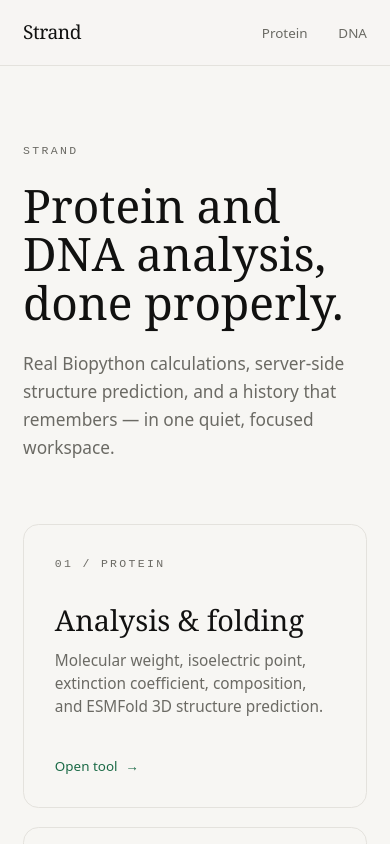
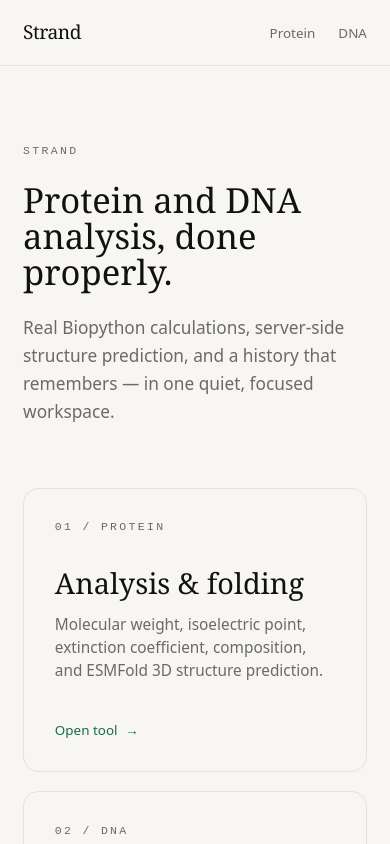
Before and after one commit to vipinsudhakar/Strand, a React (Vite) app in the folder frontend/: page / in a window 390 px wide. Shown: the top 844 px of the page. Built offline with nearby package versions, Linux system fonts and the light colour scheme; no server answers.

Commit message:
polish the motion, focus states and responsive type

```diff
--- a/frontend/src/App.tsx
+++ b/frontend/src/App.tsx
@@ -19,23 +19,29 @@ export default function App() {
     setSection("protein");
   };
 
+  // Sections remount on every switch (AnimatePresence key), so ProteinTool
+  // re-reads the seed each time it opens. Clear it on any *manual* navigation,
+  // or a past transfer would keep re-injecting its stale sequence forever.
+  const handleNavigate = (next: Section) => {
+    setProteinSeed("");
+    setSection(next);
+  };
+
   function renderSection() {
     switch (section) {
       case "protein":
-        // The section remounts on every switch (AnimatePresence key), so the
-        // seed is read fresh as the initial sequence each time protein opens.
         return <ProteinTool initialSequence={proteinSeed} />;
       case "dna":
         return <DnaTool onTransfer={handleTransfer} />;
       case "dashboard":
       default:
-        return <Dashboard onLaunch={setSection} />;
+        return <Dashboard onLaunch={handleNavigate} />;
     }
   }
 
   return (
     <div className="flex min-h-screen flex-col">
-      <Nav active={section} onNavigate={setSection} />
+      <Nav active={section} onNavigate={handleNavigate} />
 
       <main className="flex-grow">
         <AnimatePresence mode="wait" initial={false}>
--- a/frontend/src/components/dashboard/Dashboard.tsx
+++ b/frontend/src/components/dashboard/Dashboard.tsx
@@ -25,7 +25,7 @@ export function Dashboard({ onLaunch }: DashboardProps) {
         </motion.p>
         <motion.h1
           variants={fadeUp}
-          className="mt-6 font-display text-5xl leading-[1.05] text-ink md:text-6xl"
+          className="mt-6 font-display text-4xl leading-[1.05] text-ink sm:text-5xl md:text-6xl"
         >
           Protein and DNA analysis, done properly.
         </motion.h1>
--- a/frontend/src/components/layout/Nav.tsx
+++ b/frontend/src/components/layout/Nav.tsx
@@ -23,7 +23,7 @@ export function Nav({ active, onNavigate }: NavProps) {
   const reduce = useReducedMotion();
 
   return (
-    <header className="sticky top-0 z-50 border-b border-hairline bg-paper/90 backdrop-blur-none">
+    <header className="sticky top-0 z-50 border-b border-hairline bg-paper">
       <nav className="mx-auto flex max-w-5xl items-center justify-between px-6 py-5">
         <button
           type="button"
@@ -33,7 +33,7 @@ export function Nav({ active, onNavigate }: NavProps) {
           Strand
         </button>
 
-        <ul className="flex items-center gap-8">
+        <ul className="flex items-center gap-6 sm:gap-8">
           {LINKS.map((link) => {
             const isActive = active === link.id;
             return (
--- a/frontend/src/index.css
+++ b/frontend/src/index.css
@@ -60,7 +60,18 @@
     font-family: var(--font-mono);
   }
 
-  /* honor the OS setting globally; Framer Motion variants get finer handling in #22 */
+  /* Keyboard focus: visible for keyboard users, invisible on mouse click.
+     Every interactive element here is a bare <button>, so this is the only
+     focus affordance in the app — without it, tabbing is untrackable. */
+  :focus-visible {
+    outline: 2px solid var(--color-accent);
+    outline-offset: 3px;
+    border-radius: 2px;
+  }
+
+  /* Covers CSS-driven motion (hover transitions, the arrow nudge). Framer
+     Motion is JS-driven and can't be reached from here — each motion component
+     checks useReducedMotion() itself and collapses to opacity-only/instant. */
   @media (prefers-reduced-motion: reduce) {
     *,
     *::before,
```
